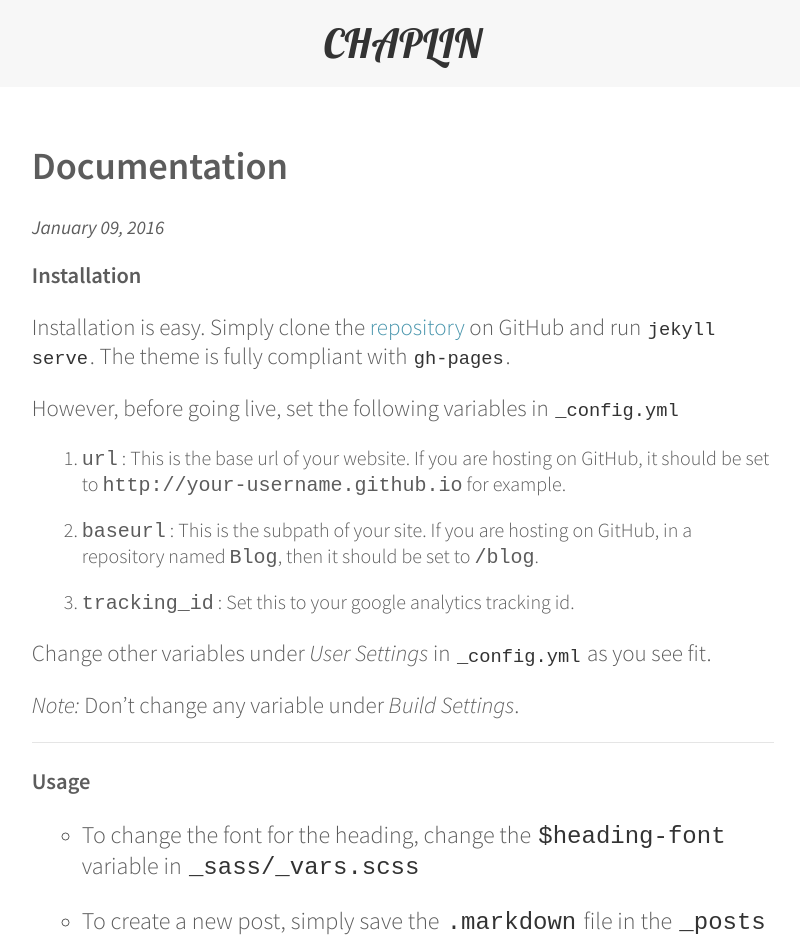
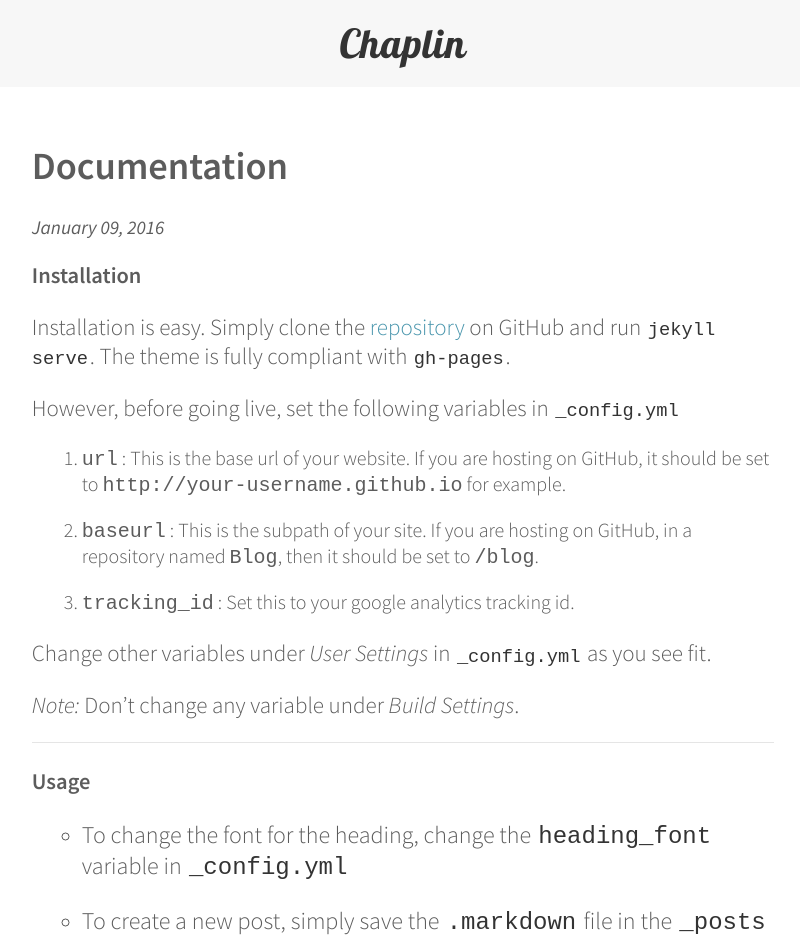
Before and after one commit to ankitsultana/Chaplin, a Jekyll site: the page built from _posts/2016-01-09-Documentation.markdown, in a window 1280 px wide. Shown: the top 940 px of the page, without its empty margins (237-1037 px from the left). Built offline with Jekyll 4.4.1, drawn with Linux system fonts in a browser that asks for light colours; comment, search, counter and statistics services are not loaded.

Commit message:
Update Information

```diff
--- a/_config.yml
+++ b/_config.yml
@@ -1,7 +1,7 @@
 # User Settings | Edit these according to your site
 
 title: Chaplin
-email: ankitsultana@gmail.com
+email: your@email.com
 author: Charlie Chaplin
 
 description: > # this means to ignore newlines until "baseurl:"
@@ -20,11 +20,13 @@
 paginate_path: "/page/:num"
 comments: true
 
+heading_font: Lobster
 about_footer: true
 short_bio: >
     A day without laughter is a day wasted.
 profile_picture: http://img3.rnkr-static.com/list_img/11570/111570/C300/movies-and-films-directed-by-charlie-chaplin-u4.jpg
 
+google_analytics: true
 tracking_id: UA-69243698-5
 
 # Build settings | Do not edit anything below this
--- a/_layouts/default.html
+++ b/_layouts/default.html
@@ -6,7 +6,14 @@
 	<title>{% if page.title %}{{ page.title }}{% else %}{{ site.title }}{% endif %}</title>
 	<link rel="stylesheet" href="//fonts.googleapis.com/css?family=Source+Sans+Pro:400,300,300i,400i,600">
 	<link href='https://fonts.googleapis.com/css?family=Roboto+Mono:400,100italic,300italic,300' rel='stylesheet' type='text/css'>
-	<link href='https://fonts.googleapis.com/css?family=Lobster' rel='stylesheet' type='text/css'>
+
+	{% if site.heading_font %}
+		<link href='https://fonts.googleapis.com/css?family={{ site.heading_font }}:400,600' rel='stylesheet' type='text/css'>
+		{% assign header_font = site.heading_font %}
+	{% else %}
+		<link href='https://fonts.googleapis.com/css?family=Lobster' rel='stylesheet' type='text/css'>
+		{% assign header_font = 'Lobster' %}
+	{% endif %}
 	<link rel="stylesheet" href="{{ site.baseurl }}/css/main.css">
 	<link rel="stylesheet" href="{{ site.baseurl }}/css/fontello-embedded.css">
 </head>
@@ -16,7 +23,7 @@
 			<nav class="nav">
 				<div class="container">
 		  			<a href="{{ site.baseurl }}">
-						<h1 class="logo">
+						<h1 style="font-family: {{ header_font }}" class="logo">
 						{% if page.title == "About" %}
 							About
 						{% else %}
--- a/_posts/2016-01-09-Documentation.markdown
+++ b/_posts/2016-01-09-Documentation.markdown
@@ -19,7 +19,7 @@
 
 ### Usage
 
-* To change the font for the heading, change the `$heading-font` variable in `_sass/_vars.scss`
+* To change the font for the heading, change the `heading_font` variable in `_config.yml`
 
 * To create a new post, simply save the `.markdown` file in the `_posts` directory in the format.
 
--- a/_sass/_style.scss
+++ b/_sass/_style.scss
@@ -151,10 +151,9 @@
 }
 
 .logo {
-	font-family: $heading-font;
+	// font-family: $heading-font;
 	text-align: center;
 	margin: 0;
-	text-transform: uppercase;
 	letter-spacing: 0.8px;
 	font-size: 40px;
 	line-height: 28px;
@@ -162,6 +161,9 @@
 	color: $dark-gray-color;
 	span {
 		font-weight: 700;
+	}
+	@media (max-width: $break-small) {
+		font-size: 38px;
 	}
 }
 
```
Also changed, not shown: about.md (+5 -9 lines).
